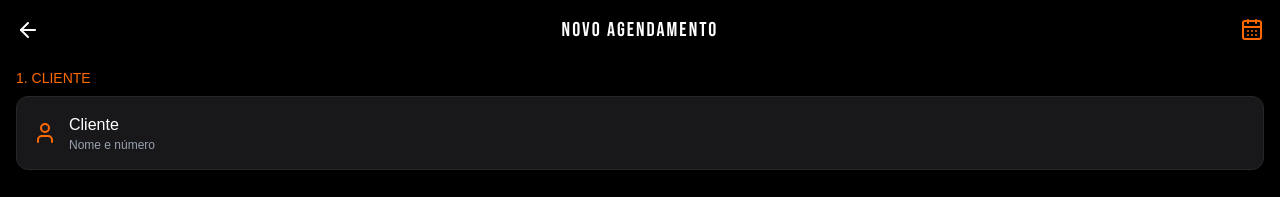
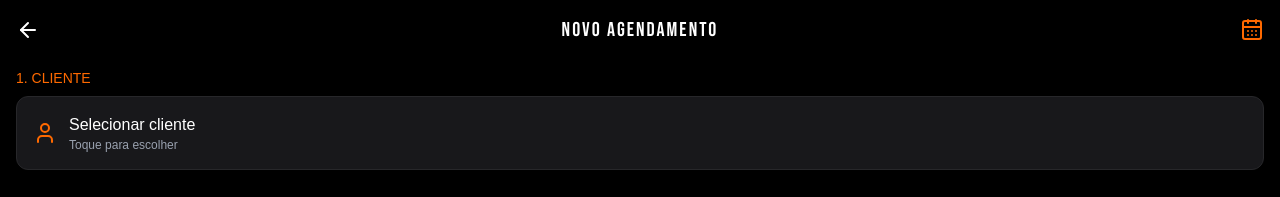
Before and after one commit to gamerchablau-del/agenbarba, a Next.js app: page /novo-agendamento in a window 1280 px wide. Shown: the top 197 px of the page. Built offline with nearby package versions, Linux system fonts and the light colour scheme.

Commit message:
adicionando carregamento assíncrono e melhorando a acessibilidade na página de novo agendamento

```diff
--- a/app/novo-agendamento/page.tsx
+++ b/app/novo-agendamento/page.tsx
@@ -1,6 +1,7 @@
 "use client"
 
-import { useState } from "react"
+import { useState, Suspense } from "react"
+
 import {
   ArrowLeft,
   User,
@@ -21,7 +22,7 @@ const bebas = Bebas_Neue({
   subsets: ["latin"],
 })
 
-export default function NovoAgendamento() {
+function NovoAgendamentoContent() {
   const router = useRouter()
   const searchParams = useSearchParams()
 
@@ -162,6 +163,7 @@ export default function NovoAgendamento() {
 
               <img
                 src={clienteFoto || ""}
+                alt={clienteNome}
                 className="w-14 h-14 rounded-2xl object-cover"
               />
 
@@ -185,10 +187,10 @@ export default function NovoAgendamento() {
 
               <div className="text-left">
 
-                <p>Cliente</p>
+                <p>Selecionar cliente</p>
 
                 <p className="text-xs text-gray-400">
-                  Nome e número
+                  Toque para escolher
                 </p>
 
               </div>
@@ -397,7 +399,7 @@ export default function NovoAgendamento() {
           <div className="flex items-center gap-2">
             <User size={16} />
 
-            Cliente:{" "}
+            Cliente:
 
             {clienteNome || "-"}
           </div>
@@ -431,3 +433,17 @@ export default function NovoAgendamento() {
     </div>
   )
 }
+
+export default function NovoAgendamento() {
+  return (
+    <Suspense
+      fallback={
+        <div className="min-h-screen bg-black text-white flex items-center justify-center">
+          Carregando...
+        </div>
+      }
+    >
+      <NovoAgendamentoContent />
+    </Suspense>
+  )
+}
```
